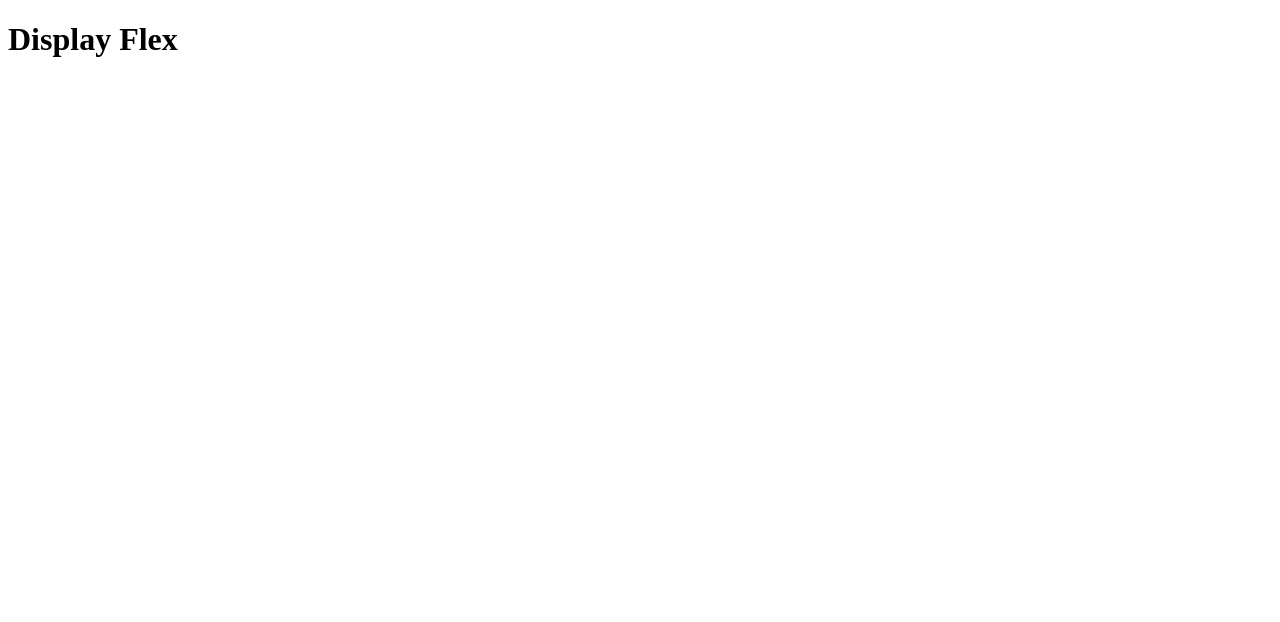
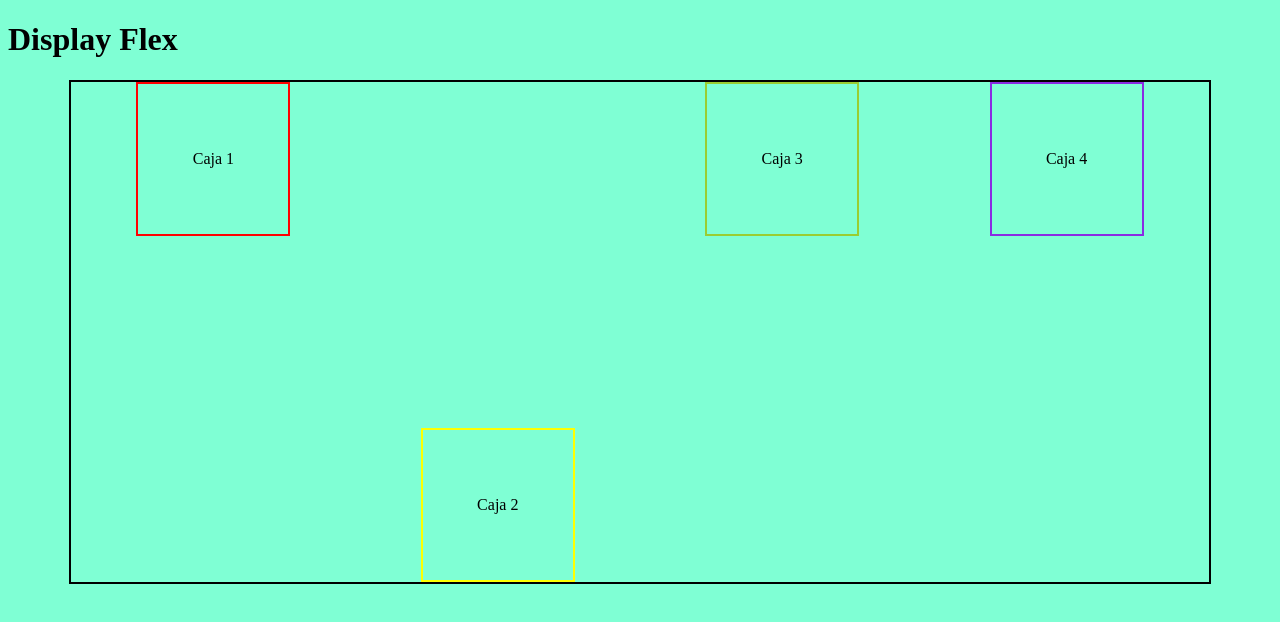
Before and after one commit to ramssrez/GenerarionBootcamp, a plain HTML site: page CSS/display-flex.html in a window 1280 px wide. Drawn offline with Linux system fonts and the light colour scheme.

Commit message:
Uso de elemenos para poder realizar el posicionamiento de los elementos

```diff
--- a/CSS/display-flex.html
+++ b/CSS/display-flex.html
@@ -4,15 +4,16 @@
 <head>
     <meta charset="UTF-8">
     <title>Display flex</title>
+    <link rel="stylesheet" href="styles/display-flex.css" type="text/css">
 </head>
 
 <body>
     <h1>Display Flex</h1>
     <section class="conteiner">
-        <div></div>
-        <div></div>
-        <div></div>
-        <div></div>
+        <div class="caja caja-uno"><p>Caja 1</p></div>
+        <div class="caja caja-dos"><p>Caja 2</p></div>
+        <div class="caja caja-tres"><p>Caja 3</p></div>
+        <div class="caja caja-cuatro"><p>Caja 4</p></div>
     </section>
 
 </body>
--- /dev/null
+++ b/CSS/styles/display-flex.css
@@ -0,0 +1,39 @@
+body{
+    background-color: aquamarine;
+}
+.conteiner{
+    width: 90%;
+    height: 500px;
+    margin: 0 auto;
+    border: 2px black solid;
+    display: flex;
+    /* Permite ordenar los elementos de manera horizontal */
+    justify-content: space-around;
+    /* justify-content: space-around; espacion paro los lados */
+    /* justify-content: space-between; espacion entre objetos */
+    flex-wrap: wrap;/* Hace que los elementos bajen */
+    /* Permite ordenar los  elementos de manera vertical*/
+    align-items: flex-start;
+}
+.caja{
+    width: 150px;
+    height: 150px;
+    display: flex;
+    justify-content: center;
+    align-items: center;
+}
+.caja-uno{
+    border: 2px red solid;
+
+}
+.caja-dos{
+    border: 2px yellow solid;
+    /* Con esta opcion se manda  */
+    align-self: flex-end;
+}
+.caja-tres{
+    border: 2px yellowgreen solid;
+}
+.caja-cuatro{
+    border: 2px blueviolet solid;
+}
```
